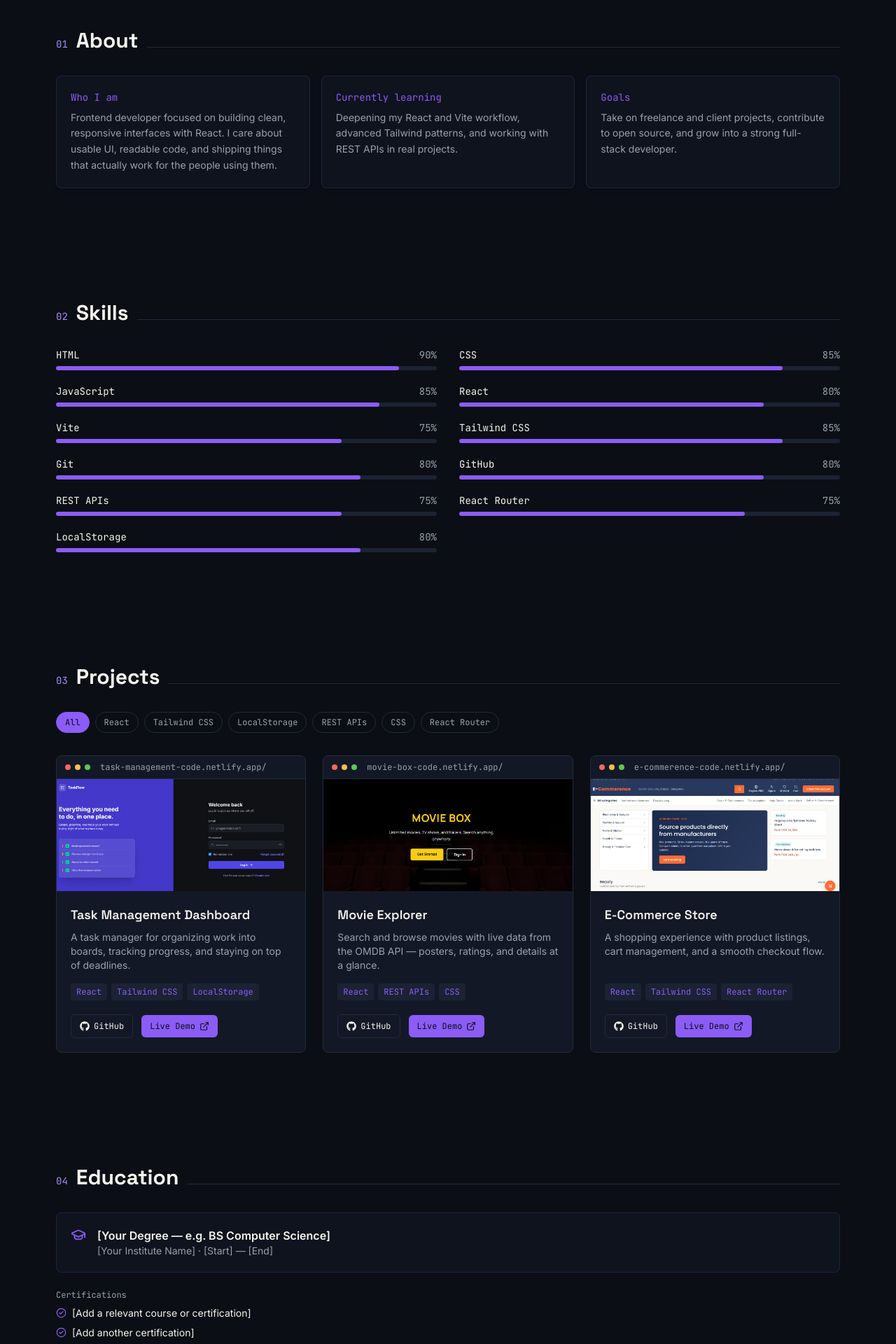
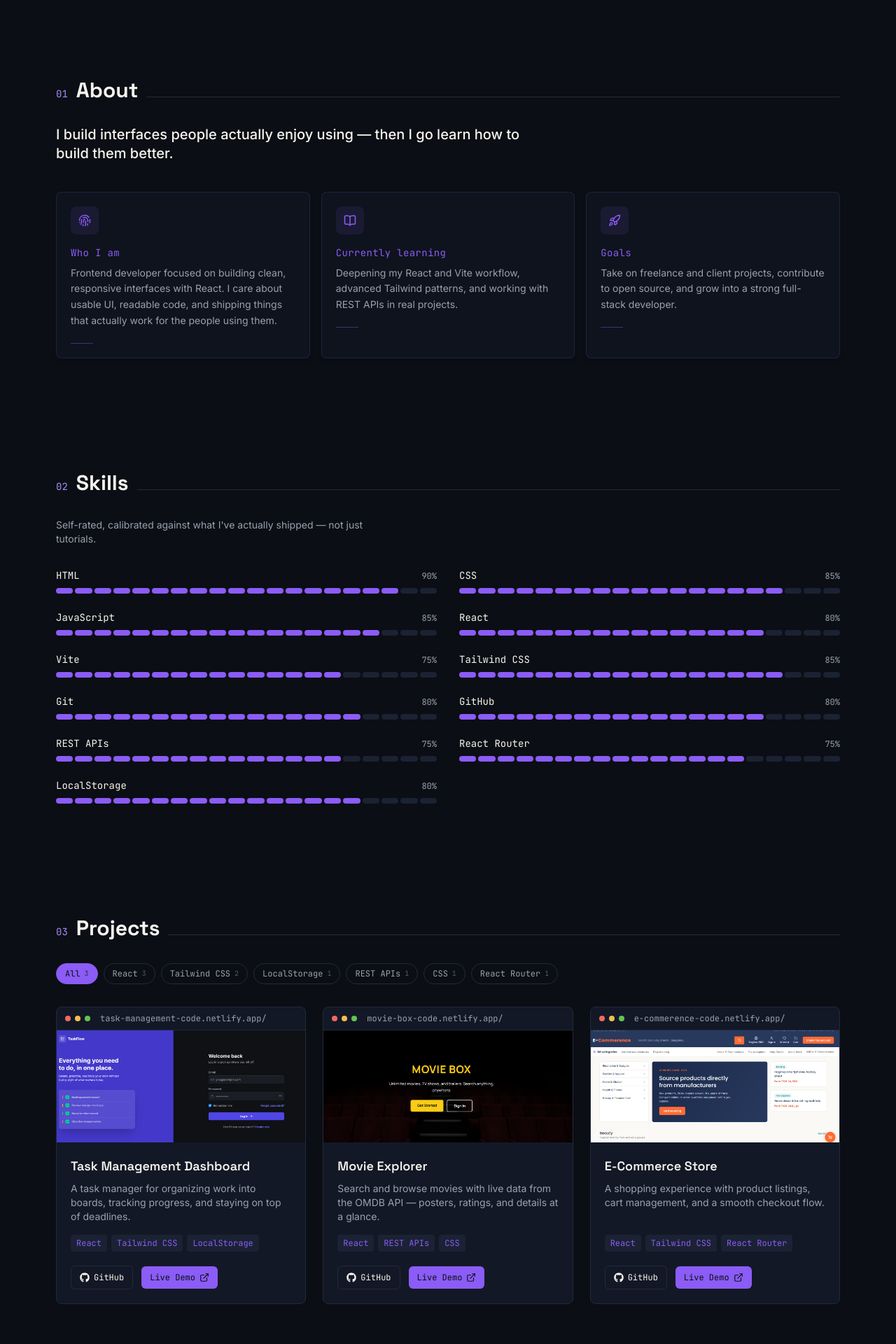
Before and after one commit to tanzeelch19-ts/My-Potfolio, a React (Vite) app: page / in a window 1280 px wide. Shown: the part 740-2660 px from the top of the page at 70% size. Built offline with nearby package versions, Linux system fonts and the light colour scheme; the HTML template or start-up script is replaced by a standard one.

Commit message:
upgrate all

```diff
--- a/src/components/About.jsx
+++ b/src/components/About.jsx
@@ -1,16 +1,20 @@
+import { Fingerprint, BookOpen, Rocket } from "lucide-react";
 import Section from "./Section.jsx";
 import Reveal from "./Reveal.jsx";
 
 const CARDS = [
   {
+    icon: Fingerprint,
     title: "Who I am",
     body: "Frontend developer focused on building clean, responsive interfaces with React. I care about usable UI, readable code, and shipping things that actually work for the people using them.",
   },
   {
+    icon: BookOpen,
     title: "Currently learning",
     body: "Deepening my React and Vite workflow, advanced Tailwind patterns, and working with REST APIs in real projects.",
   },
   {
+    icon: Rocket,
     title: "Goals",
     body: "Take on freelance and client projects, contribute to open source, and grow into a strong full-stack developer.",
   },
@@ -19,14 +23,28 @@ const CARDS = [
 export default function About() {
   return (
     <Section id="about" eyebrow="01" title="About">
+      <p className="text-lg md:text-xl font-medium text-ink-900 dark:text-paper mb-10 max-w-2xl leading-snug">
+        I build interfaces people actually enjoy using — then I go learn how
+        to build them better.
+      </p>
+
       <div className="grid md:grid-cols-3 gap-4">
-        {CARDS.map((c) => (
-          <Reveal key={c.title}>
-            <div className="rounded-lg p-5 h-full glass shadow-md">
-              <h3 className="font-mono text-sm mb-2 text-amber">{c.title}</h3>
+        {CARDS.map(({ icon: Icon, title, body }) => (
+          <Reveal key={title}>
+            <div className="group rounded-lg p-5 h-full glass hover-lift shadow-md transition-all duration-300">
+              <div className="w-10 h-10 rounded-lg bg-amber/10 flex items-center justify-center mb-4 transition-colors group-hover:bg-amber/20">
+                <Icon size={18} className="text-amber" />
+              </div>
+
+              <h3 className="font-mono text-sm mb-2 text-amber tracking-wide">
+                {title}
+              </h3>
+
               <p className="text-sm leading-relaxed text-gray-600 dark:text-gray-400">
-                {c.body}
+                {body}
               </p>
+
+              <div className="mt-5 h-px w-8 bg-amber/40 transition-all duration-300 group-hover:w-16" />
             </div>
           </Reveal>
         ))}
--- a/src/components/Education.jsx
+++ b/src/components/Education.jsx
@@ -6,38 +6,48 @@ import { EDUCATION, CERTIFICATIONS } from "../data/data.js";
 export default function Education() {
   return (
     <Section id="education" eyebrow="04" title="Education">
-      <div className="space-y-4">
+      <div className="relative space-y-4 mb-10">
         {EDUCATION.map((ed, i) => (
           <Reveal key={i}>
-            <div className="flex gap-4 p-5 rounded-lg glass hover-lift">
-              <GraduationCap className="text-amber shrink-0" size={22} />
+            <div className="group relative flex gap-4 p-5 rounded-lg glass hover-lift">
+              {/* connector line to next item */}
+              {i < EDUCATION.length - 1 && (
+                <div className="absolute left-[38px] top-[56px] w-px h-[calc(100%+16px-40px)] bg-paper-line dark:bg-ink-line" />
+              )}
+
+              <div className="w-10 h-10 rounded-lg bg-amber/10 flex items-center justify-center shrink-0 transition-colors group-hover:bg-amber/20">
+                <GraduationCap className="text-amber" size={18} />
+              </div>
+
               <div>
-                <h3 className="font-semibold text-ink-900 dark:text-paper">
+                <h3 className="font-semibold text-ink-900 dark:text-paper transition-colors group-hover:text-amber">
                   {ed.degree}
                 </h3>
-                <p className="text-sm text-gray-500 dark:text-gray-400">
+                <p className="text-sm text-gray-500 dark:text-gray-400 mt-0.5">
                   {ed.institute} · {ed.period}
                 </p>
               </div>
             </div>
           </Reveal>
         ))}
+      </div>
 
-        <div className="pt-2">
-          <p className="font-mono text-xs mb-2 text-gray-500 dark:text-gray-400">
-            Certifications
-          </p>
-          <ul className="space-y-2">
-            {CERTIFICATIONS.map((c, i) => (
-              <li
-                key={i}
-                className="flex items-center gap-2 text-sm text-ink-900 dark:text-paper"
-              >
-                <CheckCircle2 size={15} className="text-amber shrink-0" />
+      <div>
+        <p className="font-mono text-xs mb-3 text-gray-500 dark:text-gray-400 tracking-wide">
+          Certifications
+        </p>
+        <div className="grid sm:grid-cols-2 gap-2.5">
+          {CERTIFICATIONS.map((c, i) => (
+            <Reveal key={i} delay={i * 40}>
+              <div className="group flex items-center gap-2.5 p-3 rounded-lg glass hover-lift text-sm text-ink-900 dark:text-paper">
+                <CheckCircle2
+                  size={16}
+                  className="text-amber shrink-0 transition-transform group-hover:scale-110"
+                />
                 {c}
-              </li>
-            ))}
-          </ul>
+              </div>
+            </Reveal>
+          ))}
         </div>
       </div>
     </Section>
--- a/src/components/Footer.jsx
+++ b/src/components/Footer.jsx
@@ -1,28 +1,67 @@
-import { Mail, Terminal } from "lucide-react";
+import { Mail, Terminal, ArrowUp } from "lucide-react";
 import { FaGithub, FaLinkedin } from "react-icons/fa";
 import { SOCIALS } from "../data/data.js";
 
 export default function Footer() {
+  const scrollToTop = () => {
+    window.scrollTo({ top: 0, behavior: "smooth" });
+  };
+
   return (
     <footer className="mt-12 py-8 px-4 border-t border-paper-line dark:border-ink-line">
-      <div className="max-w-6xl mx-auto flex flex-col sm:flex-row items-center justify-between gap-4">
-        <span className="font-display font-semibold flex items-center gap-2 text-ink-900 dark:text-paper">
-          <Terminal size={16} className="text-amber" /> Ch Tanzeel
-        </span>
-        <div className="flex items-center gap-4 text-gray-500 dark:text-gray-400">
-          <a href={SOCIALS.github} target="_blank" rel="noopener noreferrer" className="hover:text-amber transition-colors">
-            <FaGithub size={17} />
+      <div className="max-w-6xl mx-auto flex flex-col sm:flex-row items-center justify-between gap-6">
+        <button
+          onClick={scrollToTop}
+          className="group font-display font-semibold flex items-center gap-2 text-ink-900 dark:text-paper"
+        >
+          <span className="w-8 h-8 rounded-md bg-amber/10 flex items-center justify-center transition-colors group-hover:bg-amber/20">
+            <Terminal size={15} className="text-amber" />
+          </span>
+          <span className="transition-colors group-hover:text-amber">
+            Ch Tanzeel
+          </span>
+        </button>
+
+        <div className="flex items-center gap-3 text-gray-500 dark:text-gray-400">
+          <a
+            href={SOCIALS.github}
+            target="_blank"
+            rel="noopener noreferrer"
+            aria-label="GitHub"
+            className="p-2 rounded-md border border-paper-line dark:border-ink-line hover:border-amber hover:text-amber transition-colors"
+          >
+            <FaGithub size={16} />
           </a>
-          <a href={SOCIALS.linkedin} target="_blank" rel="noopener noreferrer" className="hover:text-amber transition-colors">
-            <FaLinkedin size={17} />
+          <a
+            href={SOCIALS.linkedin}
+            target="_blank"
+            rel="noopener noreferrer"
+            aria-label="LinkedIn"
+            className="p-2 rounded-md border border-paper-line dark:border-ink-line hover:border-amber hover:text-amber transition-colors"
+          >
+            <FaLinkedin size={16} />
           </a>
-          <a href={`mailto:${SOCIALS.email}`} className="hover:text-amber transition-colors">
-            <Mail size={17} />
+          <a
+            href={`mailto:${SOCIALS.email}`}
+            aria-label="Email"
+            className="p-2 rounded-md border border-paper-line dark:border-ink-line hover:border-amber hover:text-amber transition-colors"
+          >
+            <Mail size={16} />
           </a>
         </div>
-        <p className="font-mono text-xs text-gray-500 dark:text-gray-400">
-          © {new Date().getFullYear()} Ch Tanzeel. Built with React &amp; Tailwind.
-        </p>
+
+        <div className="flex items-center gap-4">
+          <p className="font-mono text-xs text-gray-500 dark:text-gray-400">
+            © {new Date().getFullYear()} Ch Tanzeel. Built with React &amp; Tailwind.
+          </p>
+          <button
+            onClick={scrollToTop}
+            aria-label="Back to top"
+            className="p-2 rounded-md border border-paper-line dark:border-ink-line text-ink-900 dark:text-paper hover:border-amber hover:text-amber transition-colors"
+          >
+            <ArrowUp size={15} />
+          </button>
+        </div>
       </div>
     </footer>
   );
--- a/src/components/Hero.jsx
+++ b/src/components/Hero.jsx
@@ -44,13 +44,13 @@ export default function Hero() {
         <p className="font-mono text-sm mb-4 text-gray-500 dark:text-gray-400 relative z-10">
           <span className="text-amber">~/portfolio</span> $ whoami
         </p>
-        <h1 className="font-display text-4xl md:text-6xl font-bold leading-tight text-ink-900 dark:text-paper relative z-10">
+        <h2 className="font-mono text-lg md:text-xl font-medium text-ink-900 dark:text-paper relative z-10">
           {typed}
           <span className="text-amber animate-blink">_</span>
+        </h2>
+        <h1 className="font-display text-4xl md:text-6xl font-bold leading-tight mt-2 text-amber relative z-10">
+          Frontend Developer / React Developer
         </h1>
-        <p className="font-mono text-lg md:text-xl mt-3 text-amber relative z-10">
-          Frontend Developer / React Developer
-        </p>
         <p className="max-w-2xl mt-5 text-base md:text-lg leading-relaxed text-gray-600 dark:text-gray-400 relative z-10">
           I build clean, responsive web interfaces with React and modern
           tooling — turning ideas into fast, usable products from Bahawalpur,
--- a/src/components/Navbar.jsx
+++ b/src/components/Navbar.jsx
@@ -26,10 +26,14 @@ export default function Navbar({ darkMode, setDarkMode }) {
       <nav className="flex items-center justify-between px-4 py-3 max-w-6xl mx-auto">
         <button
           onClick={() => scrollTo("home")}
-          className="font-display font-semibold text-lg flex items-center gap-2 text-ink-900 dark:text-paper"
+          className="group font-display font-semibold text-lg flex items-center gap-2 text-ink-900 dark:text-paper"
         >
-          <Terminal size={20} className="text-amber" />
-          Ch Tanzeel
+          <span className="w-8 h-8 rounded-md bg-amber/10 flex items-center justify-center transition-colors group-hover:bg-amber/20">
+            <Terminal size={16} className="text-amber" />
+          </span>
+          <span className="transition-colors group-hover:text-amber">
+            Ch Tanzeel
+          </span>
         </button>
 
         <ul className="hidden md:flex items-center gap-1">
@@ -37,9 +41,10 @@ export default function Navbar({ darkMode, setDarkMode }) {
             <li key={link.id}>
               <button
                 onClick={() => scrollTo(link.id)}
-                className="font-mono text-sm px-3 py-2 rounded-md text-gray-500 dark:text-gray-400 hover:text-amber dark:hover:text-amber-bright transition-colors"
+                className="font-mono text-sm px-3 py-2 rounded-md text-gray-500 dark:text-gray-400 hover:text-amber dark:hover:text-amber-bright transition-colors relative group"
               >
                 {link.label}
+                <span className="absolute left-3 right-3 -bottom-0.5 h-px bg-amber scale-x-0 group-hover:scale-x-100 origin-left transition-transform duration-200" />
               </button>
             </li>
           ))}
@@ -49,14 +54,14 @@ export default function Navbar({ darkMode, setDarkMode }) {
           <button
             onClick={() => setDarkMode((d) => !d)}
             aria-label="Toggle theme"
-            className="p-2 rounded-md border border-paper-line dark:border-ink-line text-amber transition-colors"
+            className="p-2 rounded-md border border-paper-line dark:border-ink-line text-amber hover:border-amber transition-colors"
           >
             {darkMode ? <Sun size={16} /> : <Moon size={16} />}
           </button>
           <button
             onClick={() => setMenuOpen((m) => !m)}
             aria-label="Toggle menu"
-            className="md:hidden p-2 rounded-md border border-paper-line dark:border-ink-line text-ink-900 dark:text-paper"
+            className="md:hidden p-2 rounded-md border border-paper-line dark:border-ink-line text-ink-900 dark:text-paper hover:border-amber transition-colors"
           >
             {menuOpen ? <X size={18} /> : <Menu size={18} />}
           </button>
@@ -69,7 +74,7 @@ export default function Navbar({ darkMode, setDarkMode }) {
             <button
               key={link.id}
               onClick={() => scrollTo(link.id)}
-              className="font-mono text-sm py-2 text-left text-gray-500 dark:text-gray-400"
+              className="font-mono text-sm py-2.5 text-left text-gray-500 dark:text-gray-400 hover:text-amber transition-colors"
             >
               {link.label}
             </button>
--- a/src/components/Projects.jsx
+++ b/src/components/Projects.jsx
@@ -4,6 +4,8 @@ import { FaGithub } from "react-icons/fa";
 import Section from "./Section.jsx";
 import Reveal from "./Reveal.jsx";
 import { PROJECTS, ALL_TAGS } from "../data/data.js";
+
+const MAX_VISIBLE_TAGS = 4;
 
 export default function Projects() {
   const [activeFilter, setActiveFilter] = useState("All");
@@ -12,6 +14,14 @@ export default function Projects() {
     activeFilter === "All"
       ? PROJECTS
       : PROJECTS.filter((p) => p.tech.includes(activeFilter));
+
+  const tagCounts = ALL_TAGS.reduce((acc, tag) => {
+    acc[tag] =
+      tag === "All"
+        ? PROJECTS.length
+        : PROJECTS.filter((p) => p.tech.includes(tag)).length;
+    return acc;
+  }, {});
 
   return (
     <Section id="projects" eyebrow="03" title="Projects">
@@ -22,22 +32,37 @@ export default function Projects() {
             <button
               key={tag}
               onClick={() => setActiveFilter(tag)}
-              className={`font-mono text-xs px-3 py-1.5 rounded-full border transition-colors ${
+              className={`font-mono text-xs px-3 py-1.5 rounded-full border transition-all duration-200 flex items-center gap-1.5 ${
                 active
                   ? "bg-amber text-ink-900 border-amber"
-                  : "text-gray-500 dark:text-gray-400 border-paper-line dark:border-ink-line hover:border-amber"
+                  : "text-gray-500 dark:text-gray-400 border-paper-line dark:border-ink-line hover:border-amber hover:text-amber"
               }`}
             >
               {tag}
+              <span
+                className={`text-[10px] ${
+                  active ? "opacity-70" : "opacity-50"
+                }`}
+              >
+                {tagCounts[tag]}
+              </span>
             </button>
           );
         })}
       </div>
 
+      {filtered.length === 0 ? (
+        <p className="font-mono text-sm text-gray-500 dark:text-gray-400 py-12 text-center">
+          No projects tagged "{activeFilter}" yet.
+        </p>
+      ) : (
         <div className="grid md:grid-cols-2 lg:grid-cols-3 gap-6">
           {filtered.map((p, i) => (
             <Reveal key={p.id} delay={i * 80}>
-            <div className="rounded-lg overflow-hidden h-full flex flex-col bg-paper-surface dark:bg-ink-800 border border-paper-line dark:border-ink-line transition-transform duration-300 hover:-translate-y-1">
+              <div className="group relative rounded-lg overflow-hidden h-full flex flex-col bg-paper-surface dark:bg-ink-800 border border-paper-line dark:border-ink-line transition-all duration-300 hover:-translate-y-4 hover:shadow-xl hover:border-amber/60">
+                {/* signature top accent, fades in on hover */}
+                <div className="absolute top-0 left-0 right-0 h-[2px] bg-amber scale-x-0 group-hover:scale-x-100 origin-left transition-transform duration-300 z-10" />
+
                 {/* browser chrome */}
                 <div className="flex items-center gap-1.5 px-3 py-2 border-b border-paper-line dark:border-ink-line">
                   <span className="w-2 h-2 rounded-full bg-[#EF6A5F]" />
@@ -47,7 +72,8 @@ export default function Projects() {
                     {p.demo.replace("https://", "")}
                   </span>
                 </div>
-              {/* preview */}
+
+                {/* preview - no independent hover effect, moves with the card */}
                 <div className="h-40 overflow-hidden bg-paper dark:bg-ink-700">
                   <img
                     src={p.image}
@@ -60,15 +86,17 @@ export default function Projects() {
                     }}
                   />
                 </div>
+
                 <div className="p-5 flex flex-col flex-1">
-                <h3 className="font-display font-semibold text-lg text-ink-900 dark:text-paper">
+                  <h3 className="font-display font-semibold text-lg text-ink-900 dark:text-paper transition-colors group-hover:text-amber">
                     {p.name}
                   </h3>
                   <p className="text-sm mt-2 flex-1 text-gray-600 dark:text-gray-400">
                     {p.description}
                   </p>
+
                   <div className="flex flex-wrap gap-1.5 mt-4">
-                  {p.tech.map((t) => (
+                    {p.tech.slice(0, MAX_VISIBLE_TAGS).map((t) => (
                       <span
                         key={t}
                         className="font-mono text-xs px-2 py-1 rounded bg-paper dark:bg-ink-700 text-amber"
@@ -76,13 +104,19 @@ export default function Projects() {
                         {t}
                       </span>
                     ))}
+                    {p.tech.length > MAX_VISIBLE_TAGS && (
+                      <span className="font-mono text-xs px-2 py-1 rounded bg-paper dark:bg-ink-700 text-gray-500 dark:text-gray-400">
+                        +{p.tech.length - MAX_VISIBLE_TAGS}
+                      </span>
+                    )}
                   </div>
+
                   <div className="flex items-center gap-3 mt-5">
                     <a
                       href={p.github}
                       target="_blank"
                       rel="noopener noreferrer"
-                    className="font-mono text-xs px-3 py-2 rounded-md flex items-center gap-1.5 border border-paper-line dark:border-ink-line text-ink-900 dark:text-paper hover:border-amber transition-colors"
+                      className="font-mono text-xs px-3 py-2 rounded-md flex items-center gap-1.5 border border-paper-line dark:border-ink-line text-ink-900 dark:text-paper hover:border-amber hover:text-amber transition-colors"
                     >
                       <FaGithub size={14} /> GitHub
                     </a>
@@ -100,6 +134,7 @@ export default function Projects() {
             </Reveal>
           ))}
         </div>
+      )}
     </Section>
   );
 }
--- a/src/components/Skills.jsx
+++ b/src/components/Skills.jsx
@@ -1,32 +1,50 @@
 import Section from "./Section.jsx";
 import Reveal from "./Reveal.jsx";
+import { SKILLS } from "../data/data.js";
 
+const METER_SEGMENTS = 20;
 
-import { SKILLS } from "../data/data.js";
 export default function Skills() {
   return (
     <Section id="skills" eyebrow="02" title="Skills">
-      <div className="grid sm:grid-cols-2 gap-x-8 gap-y-5">
-        {SKILLS.map((s, i) => (
+      <p className="text-sm text-gray-500 dark:text-gray-400 mb-8 max-w-md">
+        Self-rated, calibrated against what I've actually shipped — not just
+        tutorials.
+      </p>
+
+      <div className="grid sm:grid-cols-2 gap-x-8 gap-y-6">
+        {SKILLS.map((s, i) => {
+          const filled = Math.round((s.level / 100) * METER_SEGMENTS);
+
+          return (
             <Reveal key={s.name} delay={i * 40}>
-            <div>
-              <div className="flex justify-between mb-1.5">
-                <span className="font-mono text-sm text-ink-900 dark:text-paper">
+              <div className="group">
+                <div className="flex justify-between items-baseline mb-2">
+                  <span className="font-mono text-sm text-ink-900 dark:text-paper transition-colors group-hover:text-amber">
                     {s.name}
                   </span>
-                <span className="font-mono text-sm text-gray-500 dark:text-gray-400">
+                  <span className="font-mono text-xs text-gray-500 dark:text-gray-400">
                     {s.level}%
                   </span>
                 </div>
-              <div className="h-1.5 rounded-full w-full bg-paper-line dark:bg-ink-700">
+
+                <div className="flex gap-[3px]">
+                  {Array.from({ length: METER_SEGMENTS }).map((_, idx) => (
                     <div
-                  className="h-1.5 rounded-full bg-amber transition-[width] duration-1000 ease-out"
-                  style={{ width: `${s.level}%` }}
+                      key={idx}
+                      className={`h-2 flex-1 rounded-sm transition-colors duration-500 ${
+                        idx < filled
+                          ? "bg-amber"
+                          : "bg-paper-line dark:bg-ink-700"
+                      }`}
+                      style={{ transitionDelay: `${idx * 15}ms` }}
                     />
+                  ))}
                 </div>
               </div>
             </Reveal>
-        ))}
+          );
+        })}
       </div>
     </Section>
   );
--- a/src/data/data.js
+++ b/src/data/data.js
@@ -71,13 +71,7 @@ export const ALL_TAGS = [
   ...Array.from(new Set(PROJECTS.flatMap((p) => p.tech))),
 ];
 
-export const EDUCATION = [
-  {
-    degree: "[Your Degree — e.g. BS Computer Science]",
-    institute: "[Your Institute Name]",
-    period: "[Start] — [End]",
-  },
-];
+
 
 export const CERTIFICATIONS = [
   "[Add a relevant course or certification]",
@@ -98,3 +92,11 @@ export const EXPERIENCE = [
       "Task Management Dashboard, Movie Explorer, and E-Commerce Store — built end-to-end with React.",
   },
 ];
+
+export const EDUCATION = [
+  {
+    degree: "ICS (Intermediate in Computer Science)",
+    institute: "Punjab College",
+    period: "2 years",
+  },
+];
```
Also changed, not shown: src/components/Contact.jsx (+75 -25 lines), src/components/GitStats.jsx (+77 -14 lines). Lines whose indentation alone changed are shown as unchanged.
